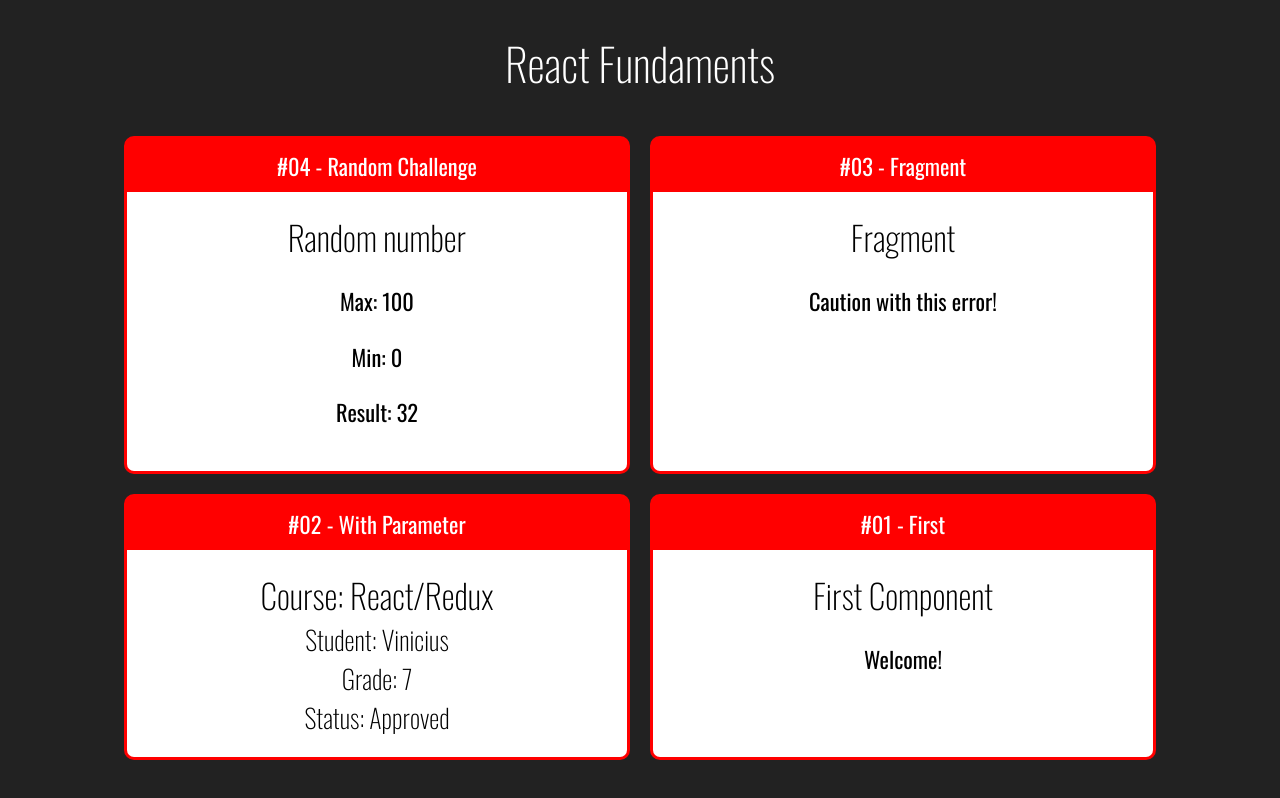
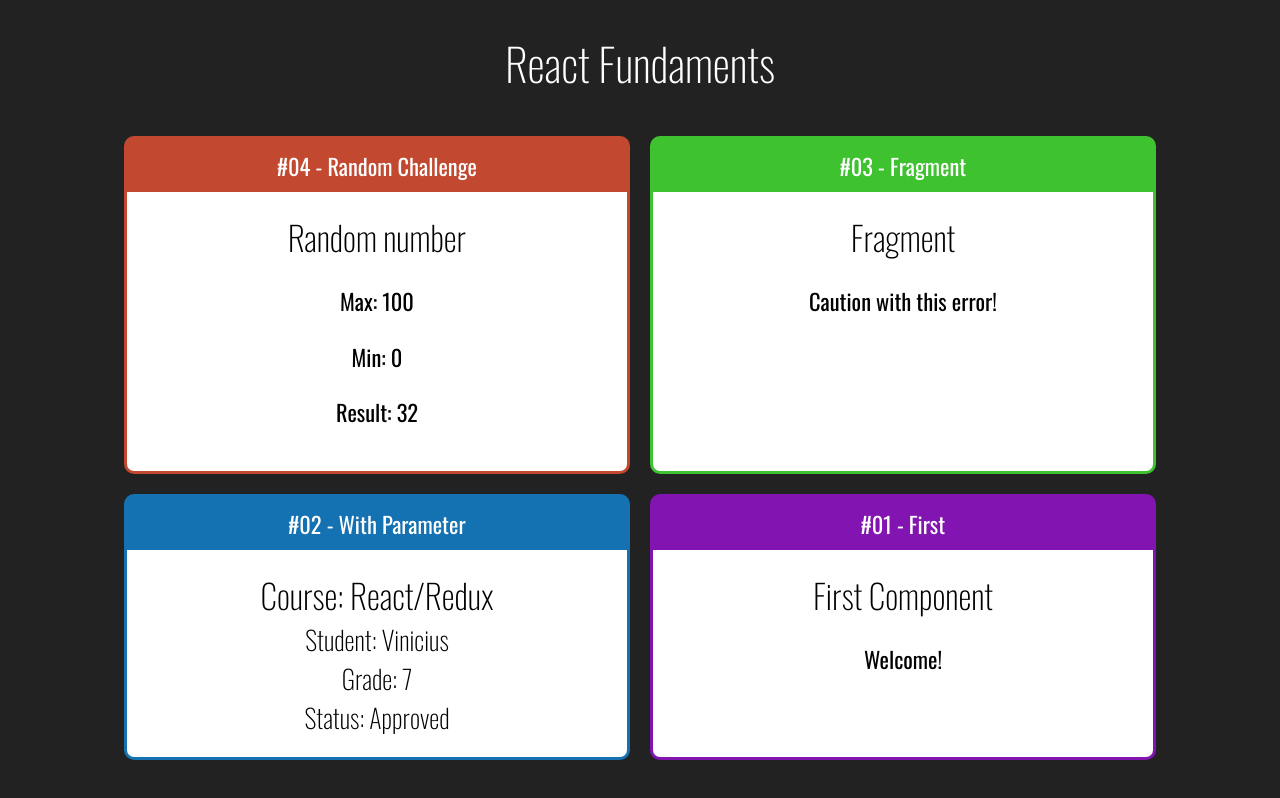
Before and after one commit to viniciusferrmendes/react-redux, a React (Create React App) app in the folder react-fundaments/: page / in a window 1280 px wide. Built offline with nearby package versions, Linux system fonts and the light colour scheme.

Commit message:
added colors in cards

```diff
--- a/react-fundaments/src/App.jsx
+++ b/react-fundaments/src/App.jsx
@@ -14,19 +14,19 @@ export default () => {
             <h1>React Fundaments</h1>
 
             <div className="Cards">
-                <Card title="#04 - Random Challenge">
+                <Card title="#04 - Random Challenge" color="#C2492F">
                     <Random max={100} min={0} />
                 </Card>
 
-                <Card title="#03 - Fragment">
+                <Card title="#03 - Fragment" color="#3FC22F">
                     <Fragment />
                 </Card>
 
-                <Card title="#02 - With Parameter">
+                <Card title="#02 - With Parameter" color="#1572B2">
                     <WithParameter course="React/Redux" student="Vinicius" grade={6.7} />
                 </Card>
 
-                <Card title="#01 - First">
+                <Card title="#01 - First" color="#8215B2">
                     <First />
                 </Card>
             </div>
--- a/react-fundaments/src/components/Layout/Card/Card.css
+++ b/react-fundaments/src/components/Layout/Card/Card.css
@@ -1,10 +1,9 @@
 .Card {
     display: flex;
     flex-direction: column;
-    background-color: red;
     border-radius: 10px;
     overflow: hidden;
-    border: 3px solid red;
+    border: 3px solid;
     margin: 10px;
     max-width: 500px;
     min-width: 500px;
--- a/react-fundaments/src/components/Layout/Card/Card.jsx
+++ b/react-fundaments/src/components/Layout/Card/Card.jsx
@@ -4,10 +4,15 @@ import "./Card.css";
 
 export default props => {
 
-    const { title, children } = props;
+    const { title, children, color } = props;
+
+    const cardStyle = {
+        backgroundColor: color || "#F00",
+        borderColor: color || "#F00"
+    }
 
     return (
-        <div className="Card">
+        <div className="Card" style={cardStyle}>
             <div className="Title">{title}</div>
             <div className="Content">{children}</div>
         </div>
```
